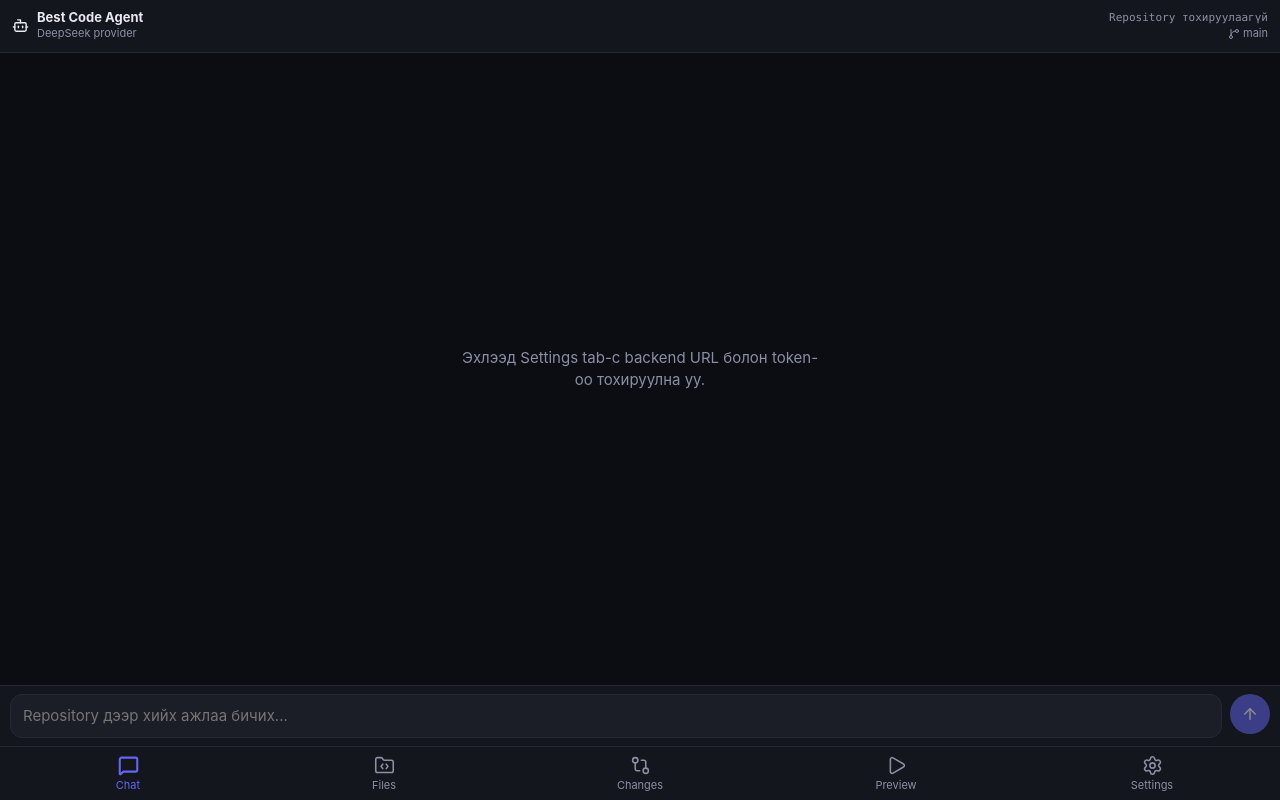
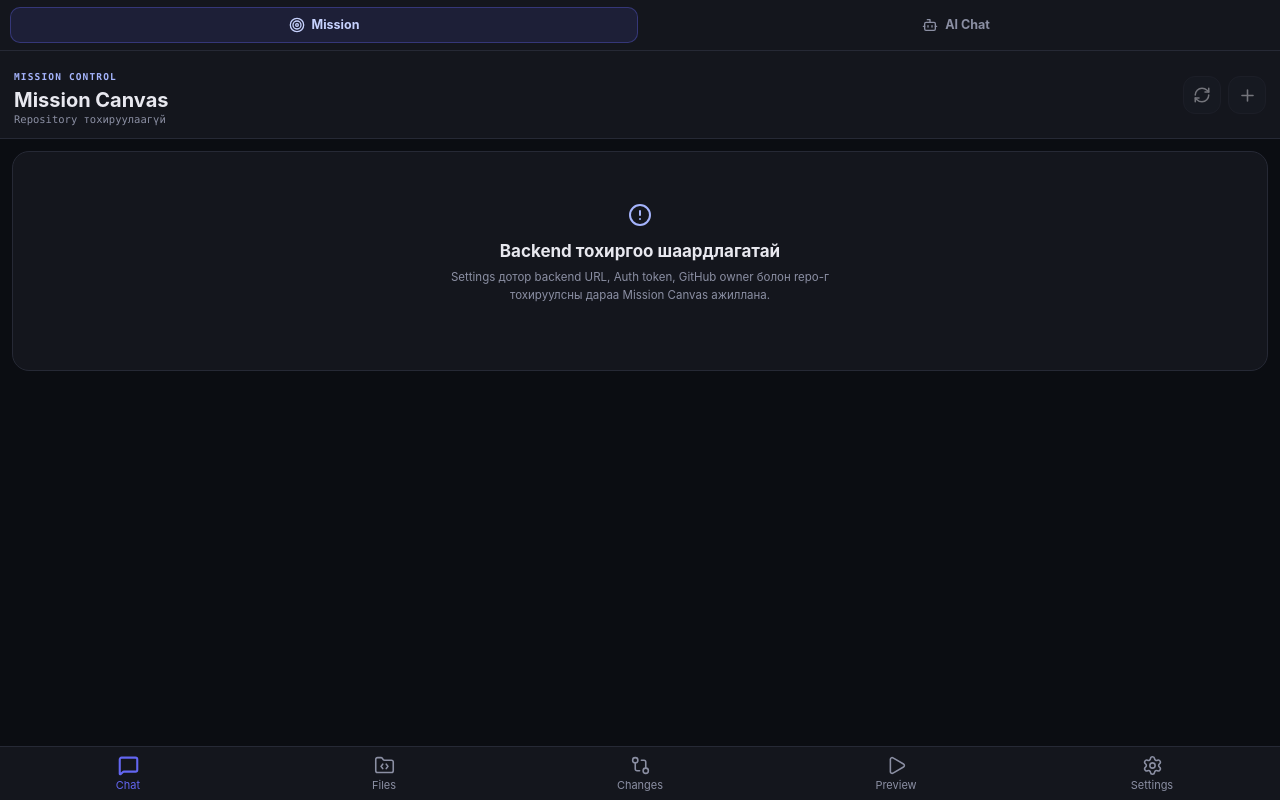
Before and after one commit to enkhbat194/best-code-ide, a React (Vite) app in the folder frontend/: page / in a window 1280 px wide. Built offline with nearby package versions, Linux system fonts and the light colour scheme; what @isomorphic-git/lightning-fs would draw is missing.

Commit message:
Make Mission Canvas the primary workspace

```diff
--- a/frontend/src/App.tsx
+++ b/frontend/src/App.tsx
@@ -1,6 +1,6 @@
 import { Suspense, lazy, useState } from 'react'
 import { TabBar } from './components/layout/TabBar'
-import { ChatView } from './components/chat/ChatView'
+import { MissionWorkspace } from './components/mission/MissionWorkspace'
 import { FilesView } from './components/files/FilesView'
 import { ChangesView } from './components/changes/ChangesView'
 import { SettingsView } from './components/settings/SettingsView'
@@ -15,7 +15,7 @@ function App() {
 
   return (
     <>
-      {tab === 'chat' && <ChatView />}
+      {tab === 'chat' && <MissionWorkspace />}
       {tab === 'files' && <FilesView />}
       {tab === 'changes' && <ChangesView />}
       {tab === 'preview' && (
```
